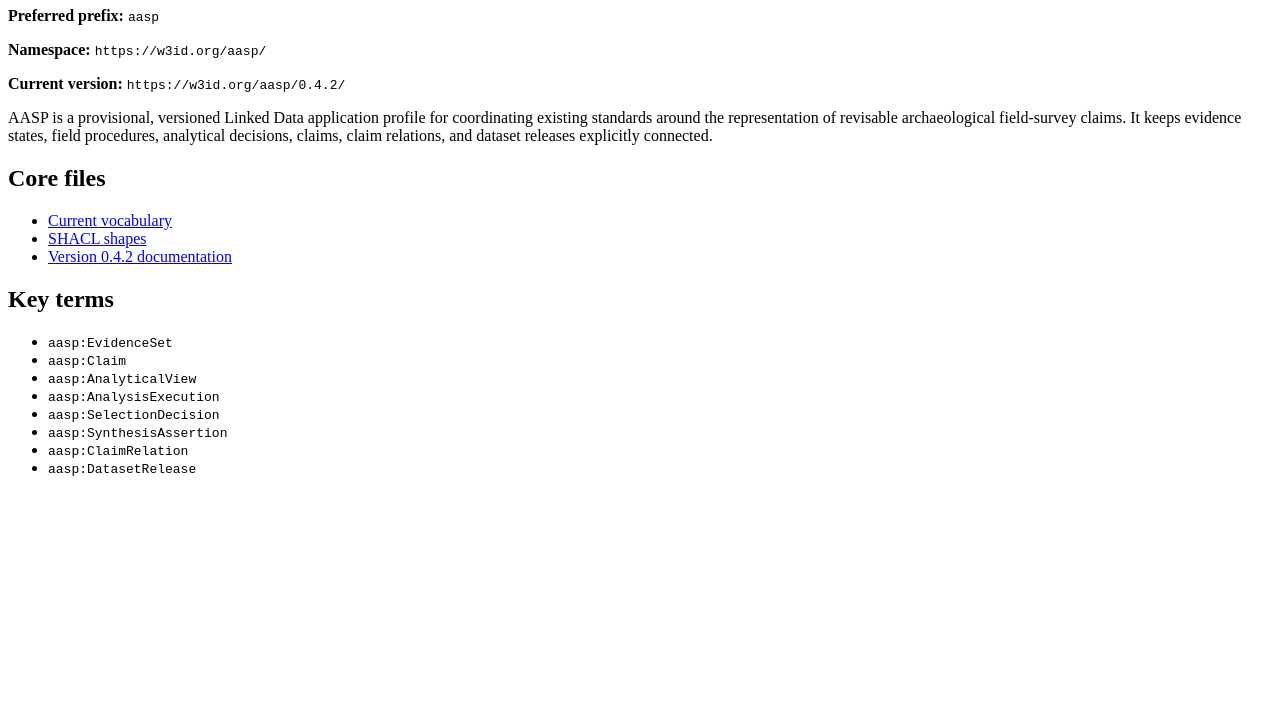
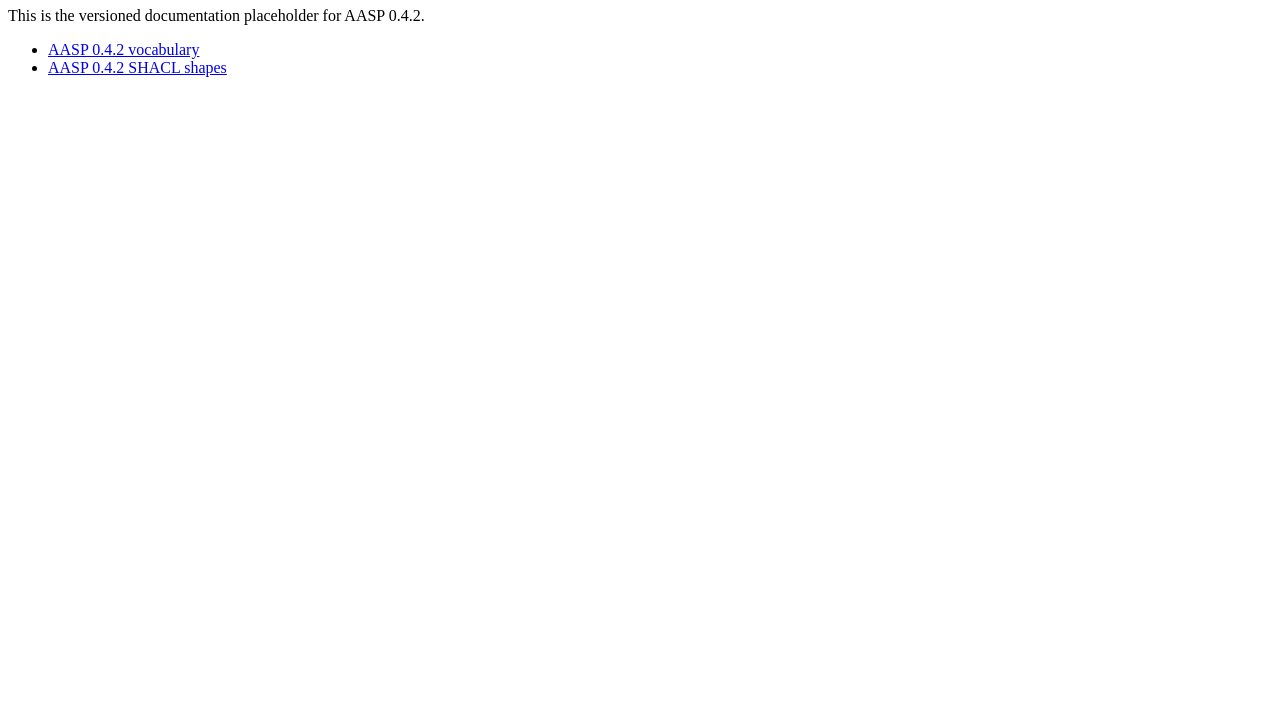
Before and after one commit to archaeodigit/aasp, a plain HTML site: page index.html in a window 1280 px wide. Shown: the part 73-800 px from the top of the page. Drawn offline with Linux system fonts and the light colour scheme.

Commit message:
Add files via upload

```diff
--- a/index.html
+++ b/index.html
@@ -2,35 +2,16 @@
 <html lang="en">
 <head>
   <meta charset="utf-8">
-  <title>AASP: Archaeological Assertion and Synthesis Profile</title>
+  <title>AASP 0.4.2</title>
   <meta name="viewport" content="width=device-width, initial-scale=1">
 </head>
 <body>
   <main>
-    <h1>AASP: Archaeological Assertion and Synthesis Profile</h1>
-    <p><strong>Preferred prefix:</strong> <code>aasp</code></p>
-    <p><strong>Namespace:</strong> <code>https://w3id.org/aasp/</code></p>
-    <p><strong>Current version:</strong> <code>https://w3id.org/aasp/0.4.2/</code></p>
-
-    <p>AASP is a provisional, versioned Linked Data application profile for coordinating existing standards around the representation of revisable archaeological field-survey claims. It keeps evidence states, field procedures, analytical decisions, claims, claim relations, and dataset releases explicitly connected.</p>
-
-    <h2>Core files</h2>
+    <h1>AASP 0.4.2</h1>
+    <p>This is the versioned documentation placeholder for AASP 0.4.2.</p>
     <ul>
-      <li><a href="aasp.ttl">Current vocabulary</a></li>
-      <li><a href="aasp_shapes.ttl">SHACL shapes</a></li>
-      <li><a href="0.4.2/">Version 0.4.2 documentation</a></li>
-    </ul>
-
-    <h2>Key terms</h2>
-    <ul>
-      <li id="EvidenceSet"><code>aasp:EvidenceSet</code></li>
-      <li id="Claim"><code>aasp:Claim</code></li>
-      <li id="AnalyticalView"><code>aasp:AnalyticalView</code></li>
-      <li id="AnalysisExecution"><code>aasp:AnalysisExecution</code></li>
-      <li id="SelectionDecision"><code>aasp:SelectionDecision</code></li>
-      <li id="SynthesisAssertion"><code>aasp:SynthesisAssertion</code></li>
-      <li id="ClaimRelation"><code>aasp:ClaimRelation</code></li>
-      <li id="DatasetRelease"><code>aasp:DatasetRelease</code></li>
+      <li><a href="aasp.ttl">AASP 0.4.2 vocabulary</a></li>
+      <li><a href="aasp_shapes.ttl">AASP 0.4.2 SHACL shapes</a></li>
     </ul>
   </main>
 </body>
```
